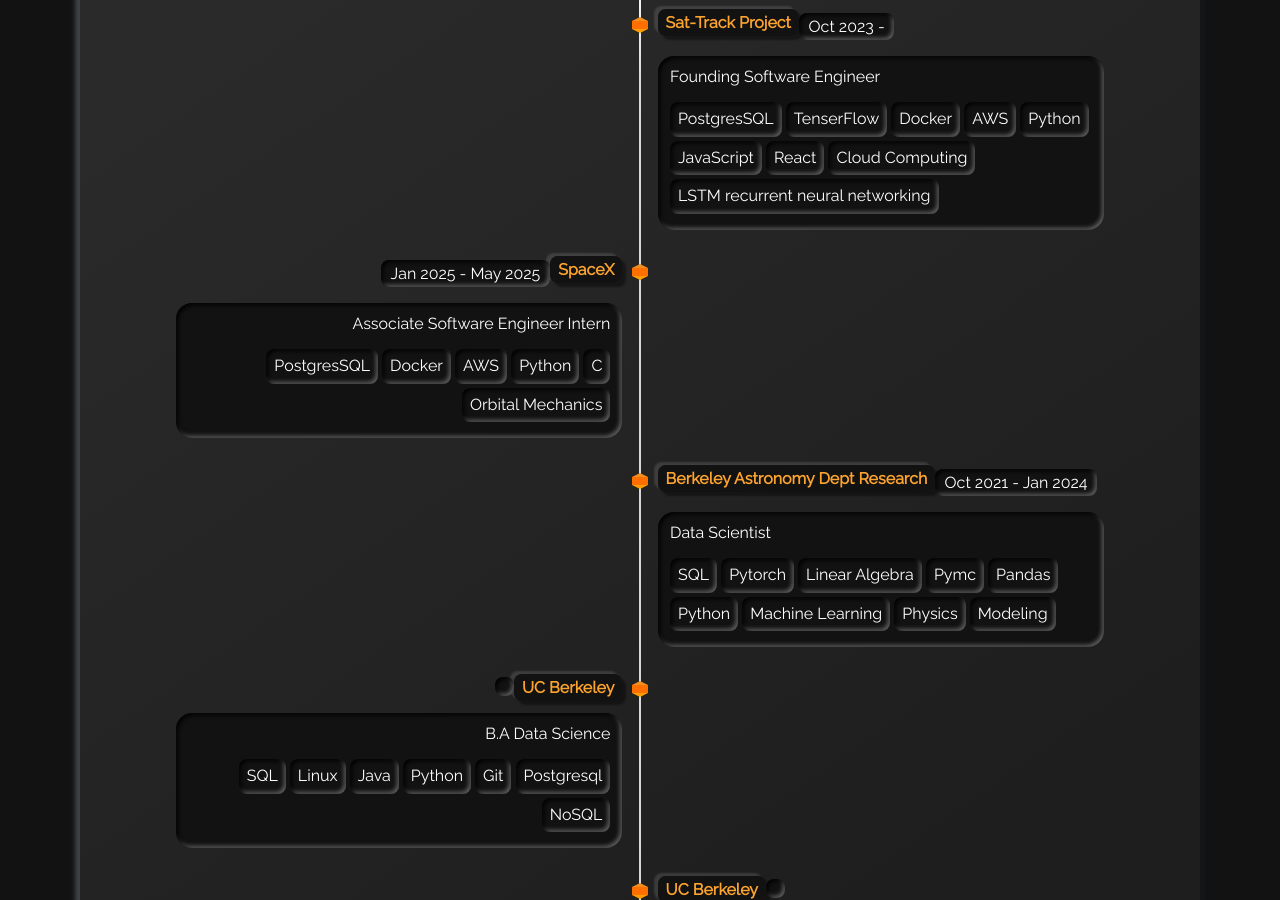
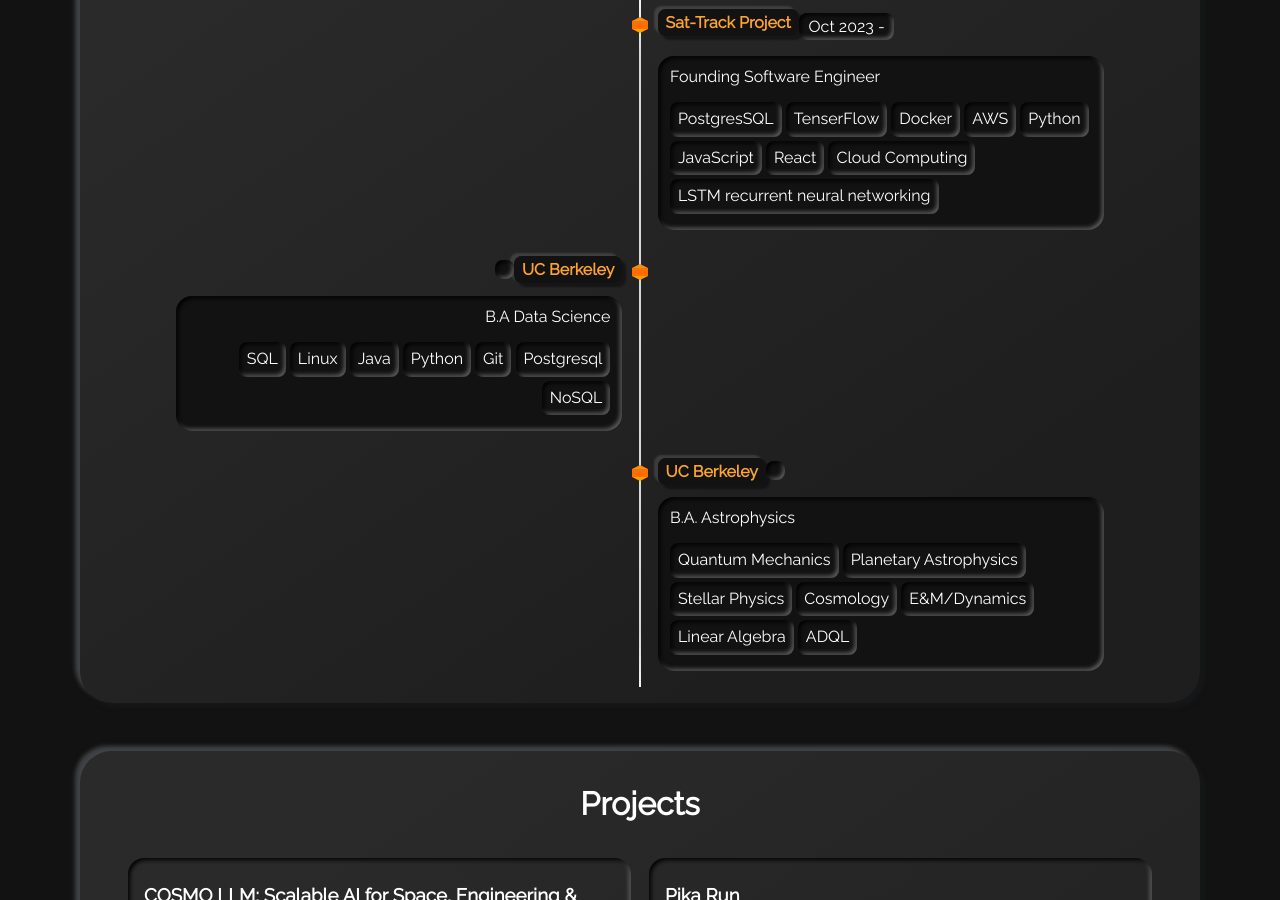
Before and after one commit to mannyzzle/enmanuel-hernandez, a Jekyll site: the page built from index.html, in a window 1280 px wide and 900 px high, scrolled down 2147 px. Built offline with Jekyll 4.4.1, drawn with Linux system fonts in a browser that asks for light colours.

Commit message:
okay again

```diff
--- a/_data/timeline.yml
+++ b/_data/timeline.yml
@@ -33,35 +33,6 @@
     - tag: LSTM recurrent neural networking
   timeline-side: right
 
-- title: SpaceX
-  title-url: https://www.spacex.com/
-  date: Jan 2025 - May 2025
-  subtitle: Associate Software Engineer Intern
-  tags:
-    - tag: PostgresSQL
-    - tag: Docker
-    - tag: AWS
-    - tag: Python
-    - tag: C
-    - tag: Orbital Mechanics
-  timeline-side: left
-
-- title: Berkeley Astronomy Dept Research
-  title-url: https://astro.berkeley.edu/
-  date: Oct 2021 - Jan 2024
-  subtitle: Data Scientist
-  tags:
-    - tag: SQL
-    - tag: Pytorch
-    - tag: Linear Algebra
-    - tag: Pymc
-    - tag: Pandas
-    - tag: Python
-    - tag: Machine Learning
-    - tag: Physics
-    - tag: Modeling
-  timeline-side: right
-
 - title: UC Berkeley
   title-url: https://guide.berkeley.edu/undergraduate/degree-programs/data-science/
   date:
```
